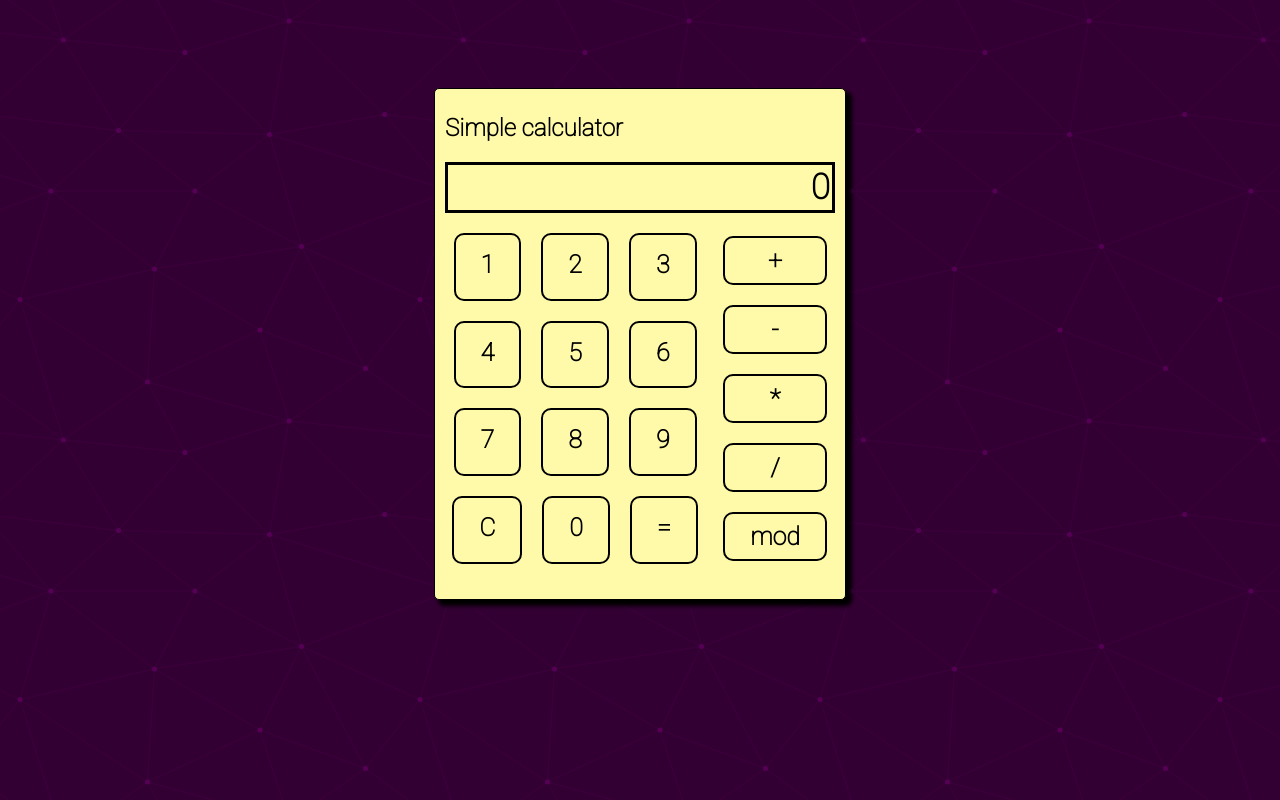
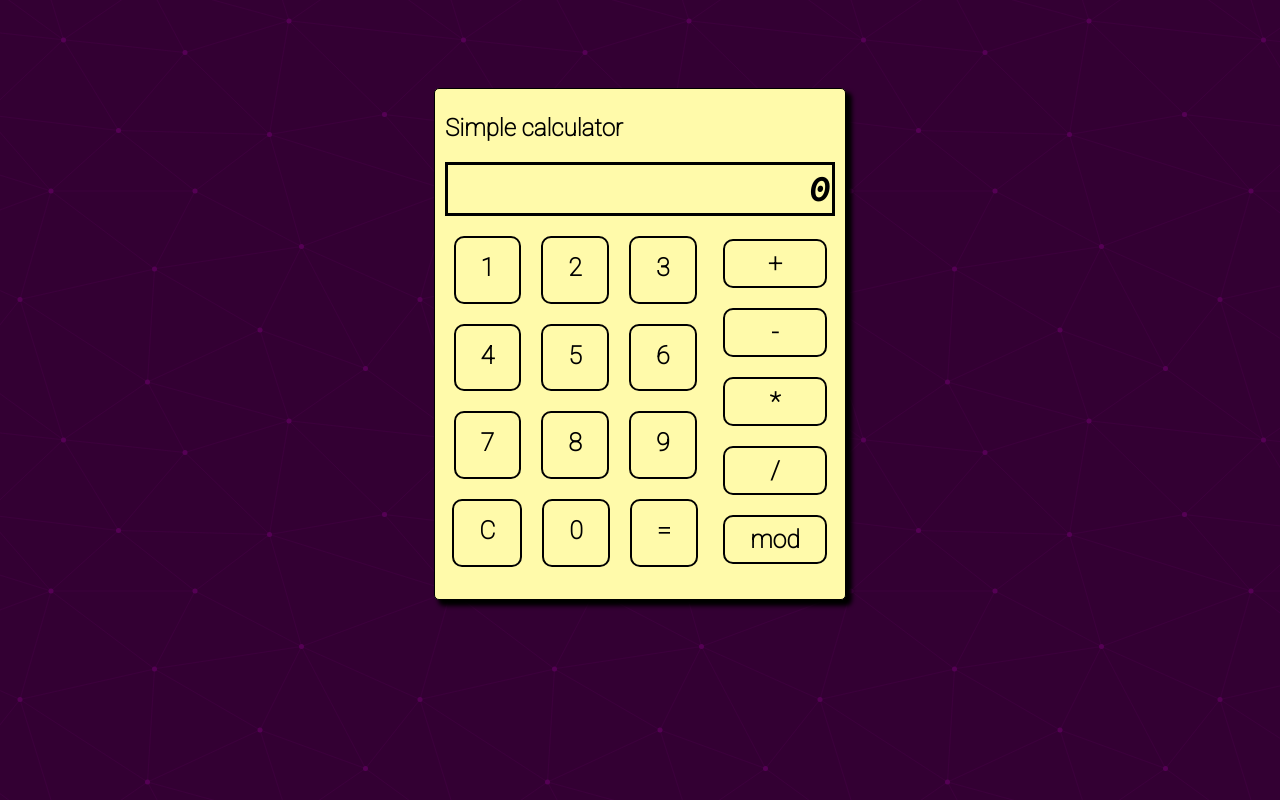
Before and after one commit to Fedexaz/simple-calc, a website: page index.html in a window 1280 px wide. Drawn offline with Linux system fonts and the light colour scheme.

Commit message:
agregada fuente nueva a pantalla de calculadora

```diff
--- a/styles.css
+++ b/styles.css
@@ -1,4 +1,5 @@
 @import url('https://fonts.googleapis.com/css2?family=Roboto:wght@100&display=swap');
+@import url('https://fonts.googleapis.com/css2?family=Source+Code+Pro:ital,wght@1,500&display=swap');
 
 body {
 	background-color: #330033;
@@ -71,6 +72,7 @@ body {
 	border: 3px solid black;
 	font-size: 35px;
 	font-weight: bolder;
+	font-family: 'Source Code Pro', monospace;
 }
 
 .operaciones {
```
